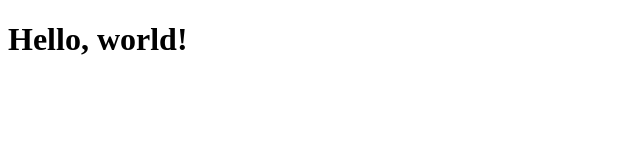
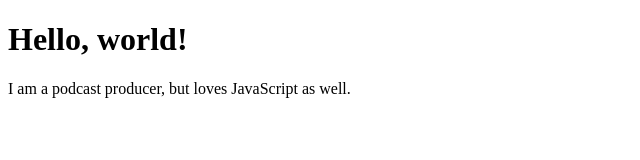
Before and after one commit to abinjohn123/neoG-mark-3, a plain HTML site: page index.html in a window 1280 px wide. Shown: the whole page, without its empty margins (0-640 px from the left). Drawn offline with Linux system fonts and the light colour scheme.

Commit message:
Update index.html

```diff
--- a/index.html
+++ b/index.html
@@ -8,5 +8,6 @@
   </head>
   <body>
     <h1>Hello, world!</h1>
+    <p>I am a podcast producer, but loves JavaScript as well.</p>
   </body>
 </html>
```
